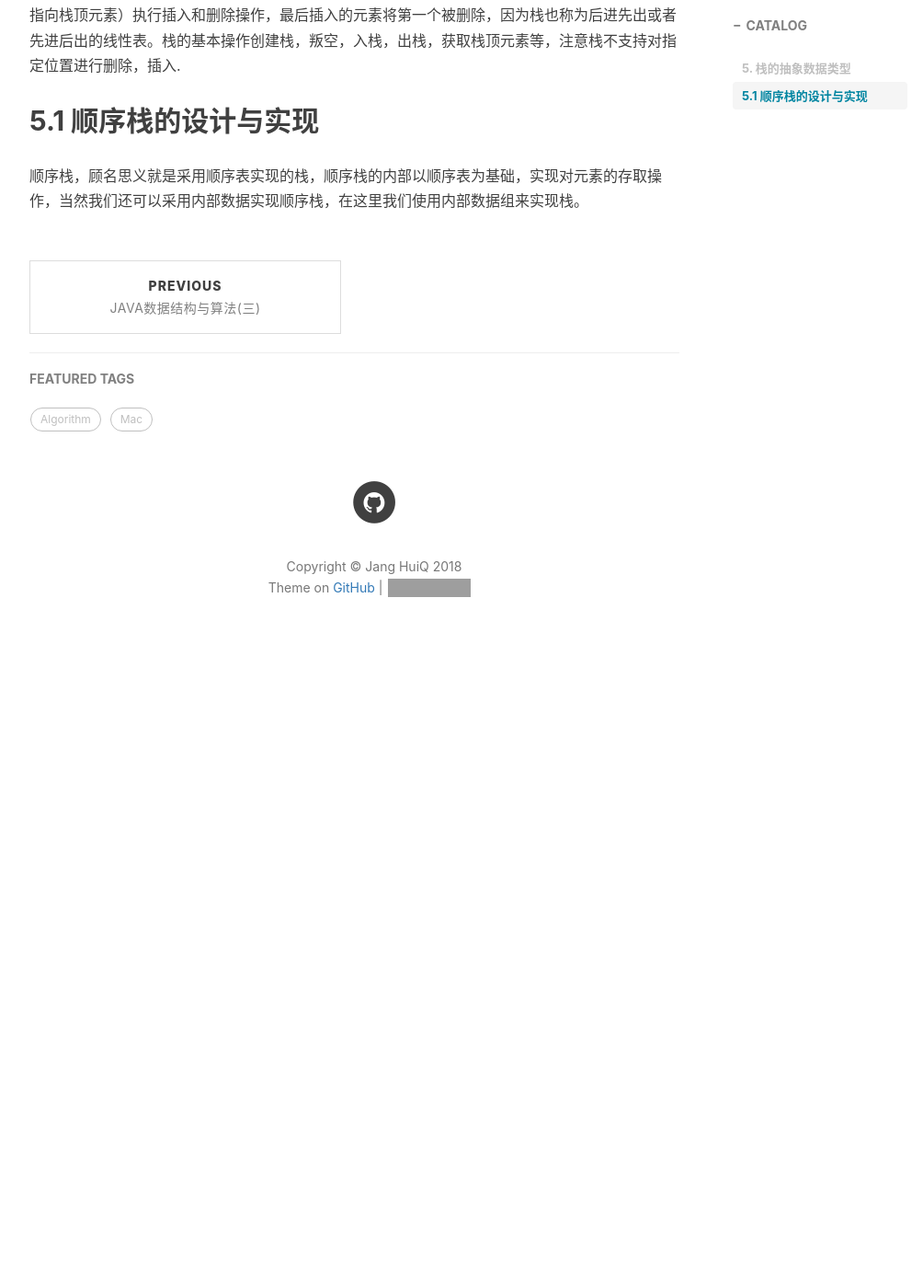
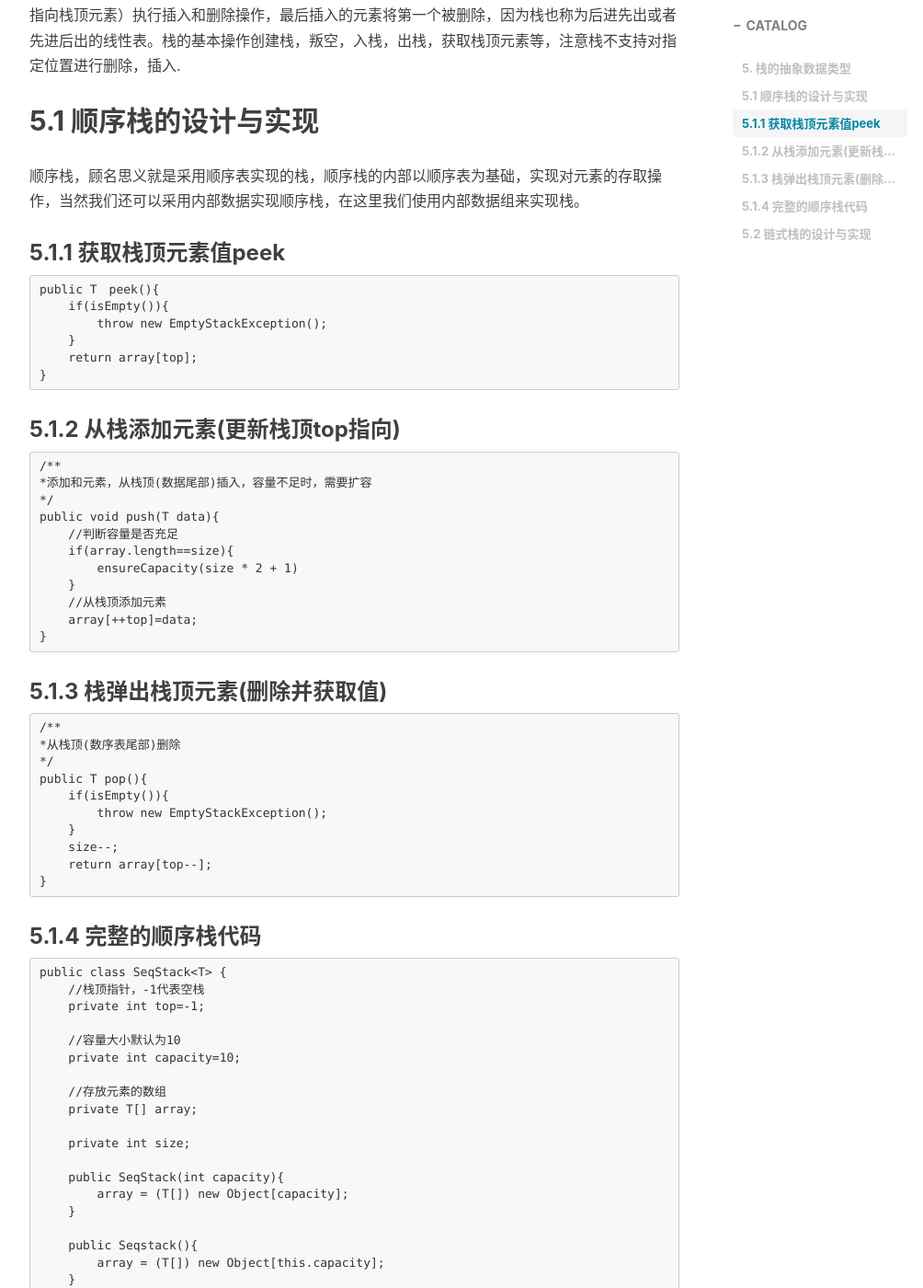
Before and after one commit to jangzc/jangzc.github.io, a Jekyll site: the page built from _posts/2018-08-05-栈(Stack).md, in a window 1280 px wide and 1400 px high, scrolled down 859 px. Shown: the whole window at 92% size, without its empty margins (233-1237 px from the left). Built offline with Jekyll 4.4.1, drawn with Linux system fonts in a browser that asks for light colours; nearby versions of some CDN libraries; comment, search, counter and statistics services are not loaded; before the commit the page ends 1602 px from its top, so only the background shows below that; some of the changed text lies outside the part shown; grey boxes are pictures that could not be loaded.

Commit message:
Update 2018-08-05-栈(Stack).md

````diff
--- a/_posts/2018-08-05-栈(Stack).md
+++ b/_posts/2018-08-05-栈(Stack).md
@@ -17,3 +17,129 @@ tags:
 
 ## 5.1 顺序栈的设计与实现<br>
 顺序栈，顾名思义就是采用顺序表实现的栈，顺序栈的内部以顺序表为基础，实现对元素的存取操作，当然我们还可以采用内部数据实现顺序栈，在这里我们使用内部数据组来实现栈。
+
+### 5.1.1 获取栈顶元素值peek<br>
+```
+public T　peek(){
+    if(isEmpty()){
+        throw new EmptyStackException();
+    }
+    return array[top];
+}
+```
+
+### 5.1.2 从栈添加元素(更新栈顶top指向)
+```
+/**
+*添加和元素，从栈顶(数据尾部)插入，容量不足时，需要扩容
+*/
+public void push(T data){
+    //判断容量是否充足
+    if(array.length==size){
+        ensureCapacity(size * 2 + 1)
+    }
+    //从栈顶添加元素
+    array[++top]=data;
+}
+```
+
+### 5.1.3 栈弹出栈顶元素(删除并获取值)
+```
+/**
+*从栈顶(数序表尾部)删除
+*/
+public T pop(){
+    if(isEmpty()){
+        throw new EmptyStackException();
+    }
+    size--;
+    return array[top--];
+}
+```
+
+### 5.1.4 完整的顺序栈代码<br>
+```
+public class SeqStack<T> {
+    //栈顶指针，-1代表空栈
+    private int top=-1;
+
+    //容量大小默认为10
+    private int capacity=10;
+
+    //存放元素的数组
+    private T[] array;
+
+    private int size;
+
+    public SeqStack(int capacity){
+        array = (T[]) new Object[capacity];
+    }
+
+    public Seqstack(){
+        array = (T[]) new Object[this.capacity];
+    }
+
+    public int size(){
+        return size;
+    }
+
+    public boolean isEmpty(){
+        return this.top==-1;
+    }
+
+    //添加元素，从栈顶(数组尾部)插入
+    public void push(T data){
+        //判断容量是否充足
+        if(array.length==size)
+            ensureCapacity(size*2+1)
+
+        //从栈顶添加元素
+        array[++top]=data;
+
+        size++;
+    }
+
+    //获取栈顶元素的值，不删除
+    public T peek(){
+        if(isEmpty()){
+            new EmptyStackEception();
+        }
+        return array[top];
+    }
+
+    //从栈顶(顺序表尾部)删除
+    public T pop(){
+        if(isEmpty()){
+            new EmptyStackException();
+        }
+        size--;
+        return array[top--];
+    }
+
+    //扩容的方法
+    public void ensureCapacity(int capacity){
+        //如果需要扩展的容量比现在的容量还小，则无需扩容
+        if(capacity<size)
+            return;
+
+        T[] old = array;
+        array = (T[]) new Object[capacity];
+        //复制元素
+        for (int i=0; i<size; i++){
+            array[i]=old[i];
+        }
+    }
+
+    public static void main(String[] args){
+        SeqStack<String> s = new SeqStack<>();
+        s.push("A");
+        s.push("B");
+        s.push("C");
+        int l=s.size();//size在减少，必须先记录
+        for(int i=0;i<l;i++)
+            System.out.println("s.pop-->"+s.pop());
+    }
+}
+```
+
+## 5.2 链式栈的设计与实现<br>
````
